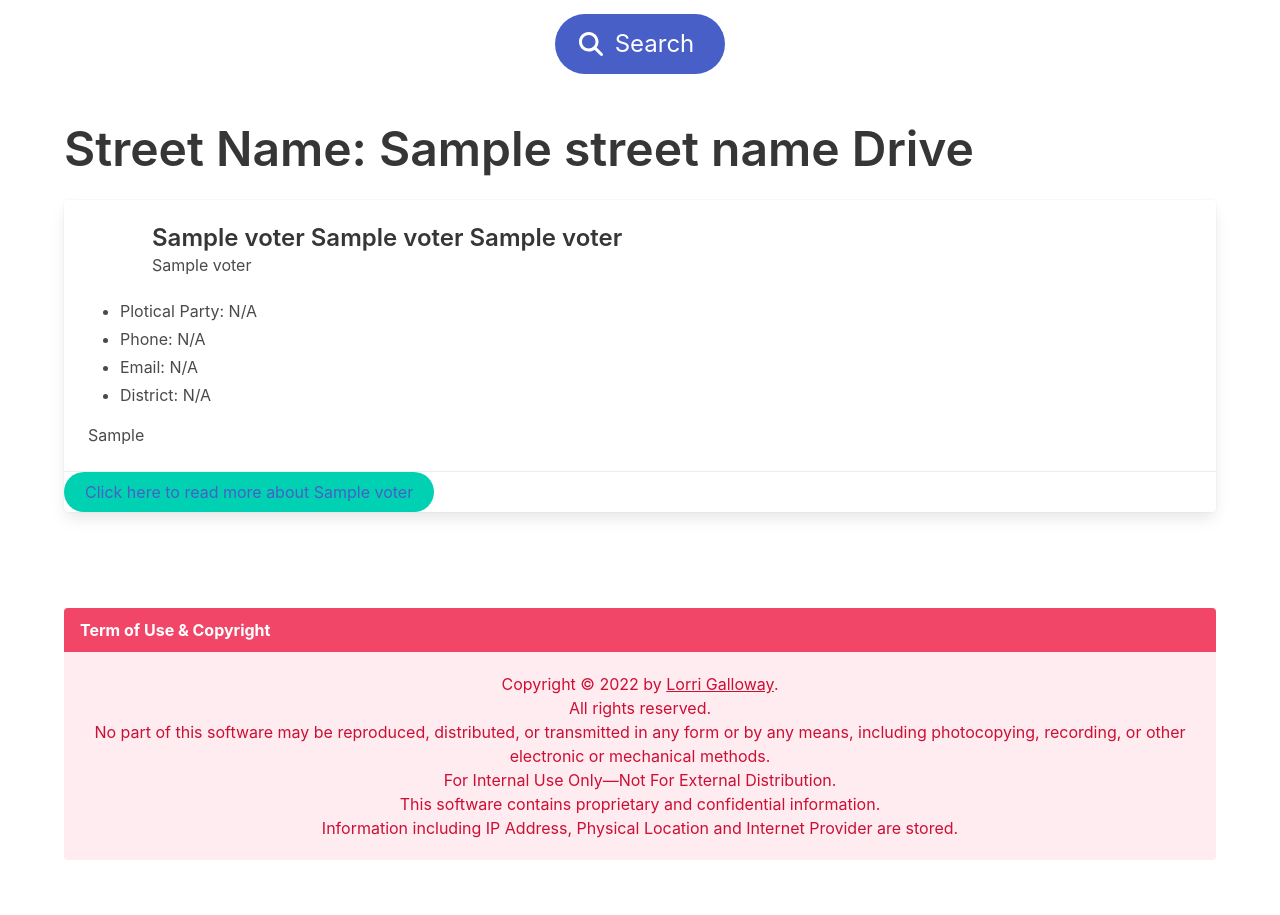
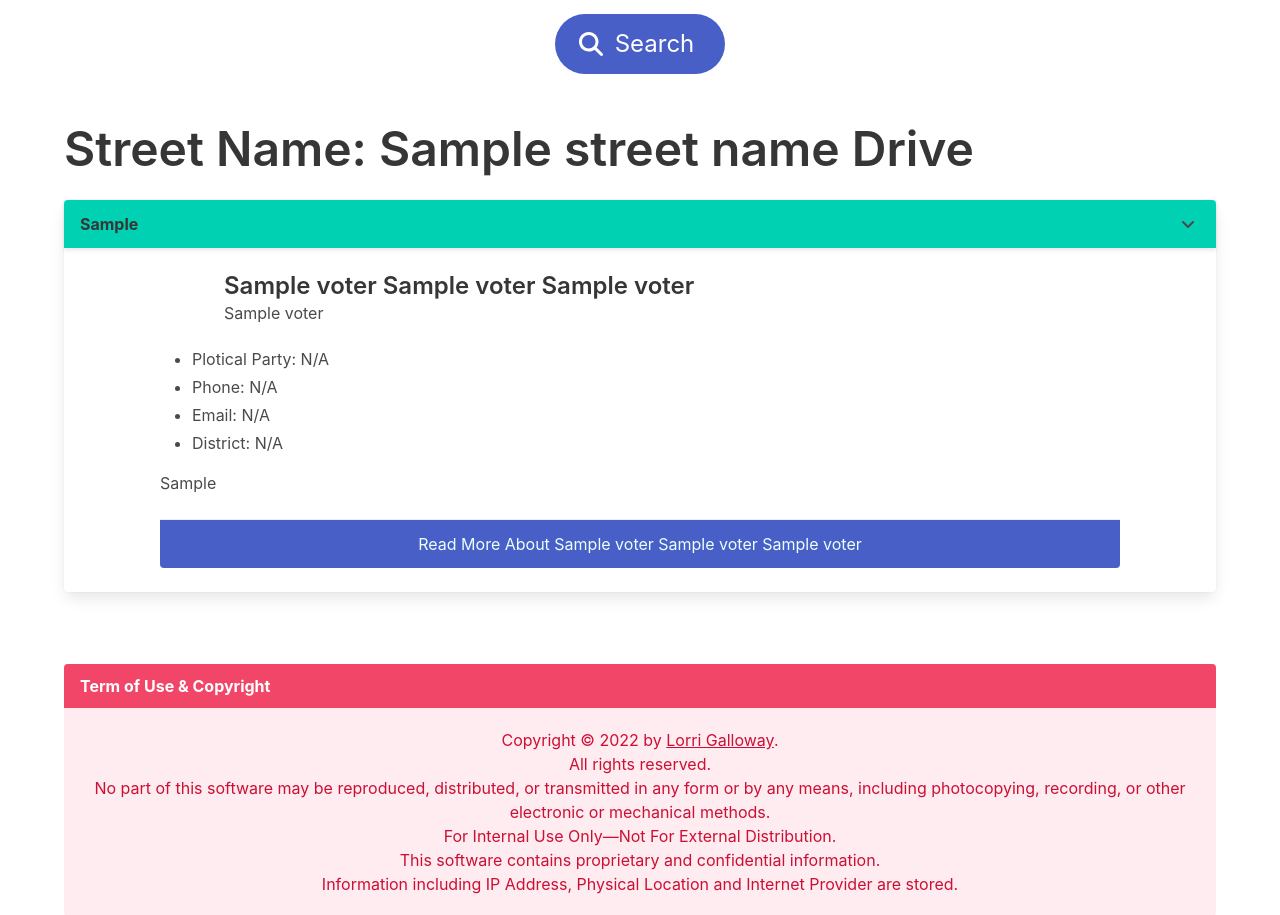
Before and after one commit to 0x11c11e/anaheim_data_flask, a Flask app: template templates/search_voters.html in a window 1280 px wide. Shown: the part 409-1324 px from the top of the page. Before the commit the page ends 1269 px from the top, so only its background shows below. Run offline with Flask 2, Linux system fonts and the light colour scheme; the template is opened without the code that fills it: most values are stand-ins (such as "Sample title", 1, 10 or a date in 2020); parts of the project's set-up code (start-up, migrations or seed data) failed here and were passed over; some libraries are stand-ins or nearby versions.

Commit message:
New Changes

```diff
--- a/templates/search_voters.html
+++ b/templates/search_voters.html
@@ -1,63 +1,58 @@
-{% extends "base.html" %}
-
-{% block head%}
-
-{% endblock %}
-
-{% block content %}
+{% extends "base.html" %} {% block head%} {% endblock %} {% block content %}
 <div class="container">
-        <div class="row">
-            <div class="col-md-12">
   <p class="title is-1 is-centered">Street Name: {{ street_name }} Drive</p>
-                {% for voter_id in voter_ids %}
+  {% for grouped_voter in grouped_voters %}
   <div class="card">
-                    <div class="card-content">
+    <header class="card-header has-background-primary">
+      <p class="card-header-title">{{ grouped_voter }}</p>
+      <button class="card-header-icon" aria-label="more options">
+        <span class="icon">
+          <i class="fas fa-angle-down" aria-hidden="true"></i>
+        </span>
+      </button>
+    </header>
+    {% for voter in grouped_voters[grouped_voter] %}
+    <div class="card-content mx-6 px-6">
       <div class="media">
         <div class="media-left">
           <figure class="image is-48x48">
-                            {% if voters[voter_id][38] %}
-                                {% if 'Dem' in voters[voter_id][38] %}
-                                    <img src="/static/img/democrat.png" alt="Placeholder image">
-                                {% elif 'Rep' in voters[voter_id][38] %}
-                                    <img src="/static/img/republican.png" alt="Placeholder image">
+            {% if voter[38] %} {% if 'Dem' in voter[38] %}
+            <img src="/static/img/democrat.png" alt="Placeholder image" />
+            {% elif 'Rep' in voter[38] %}
+            <img src="/static/img/republican.png" alt="Placeholder image" />
             {% else %}
-                                    <img src="https://bulma.io/images/placeholders/96x96.png" alt="Placeholder image">
-                                {% endif %}
-                            {% endif %}
+            <img
+              src="https://bulma.io/images/placeholders/96x96.png"
+              alt="Placeholder image"
+            />
+            {% endif %} {% endif %}
           </figure>
         </div>
         <div class="media-content">
-                          <p class="title is-4">{{ voters[voter_id][5] }} {{ voters[voter_id][6] }} {{ voters[voter_id][4] }}
-                          <p class="subtitle is-6">{{ voters[voter_id][9] }}</p>
+          <p class="title is-4">{{ voter[5] }} {{ voter[6] }} {{ voter[4] }}</p>
+          <p class="subtitle is-6">{{ voter[9] }}</p>
         </div>
       </div>
 
       <div class="content">
         <ul>
-                            <li>Plotical Party: {{ voters[voter_id][38] or 'N/A'}}</li>
-                            <li>Phone: {{ voters[voter_id][25] or 'N/A'}}</li>
-                            <li>Email: {{ voters[voter_id][26] or 'N/A'}}</li>
-                            <li>District: {{ voters[voter_id][61] or 'N/A'}}</li>
+          <li>Plotical Party: {{ voter[38] or 'N/A'}}</li>
+          <li>Phone: {{ voter[25] or 'N/A'}}</li>
+          <li>Email: {{ voter[26] or 'N/A'}}</li>
+          <li>District: {{ voter[61] or 'N/A'}}</li>
         </ul>
-                        <time datetime="2016-1-1">
-                            {{ dt }}
-                            </time>
+        <time datetime="2016-1-1"> {{ dt }} </time>
       </div>
+      <footer class="card-footer has-background-link">
+        <a
+          href="/search/voter/{{ voter[0] }}"
+          class="card-footer-item has-text-primary-light"
+          >Read More About {{ voter[5] }} {{ voter[6] }} {{ voter[4] }}</a
+        >
+      </footer>
     </div>
-                    <footer class="card-footer has-text-centered">
-                      <div class="block is-inline-block">
-                        <button
-                          id="search-voter-btn"
-                          class="card-footer-item button is-primary is-rounded">
-                          <a href="/search/voter/{{ voters[voter_id][0] }}">Click here to read more about {{ voters[voter_id][5] }}</a>
-                        </button>
-                      </div>
-                      </footer>
-                    </form>
-                  </div>
-                  <br />
     {% endfor %}
   </div>
-        </div>
+  {% endfor %}
 </div>
 {% endblock %}
```
Lines whose indentation alone changed are shown as unchanged.
